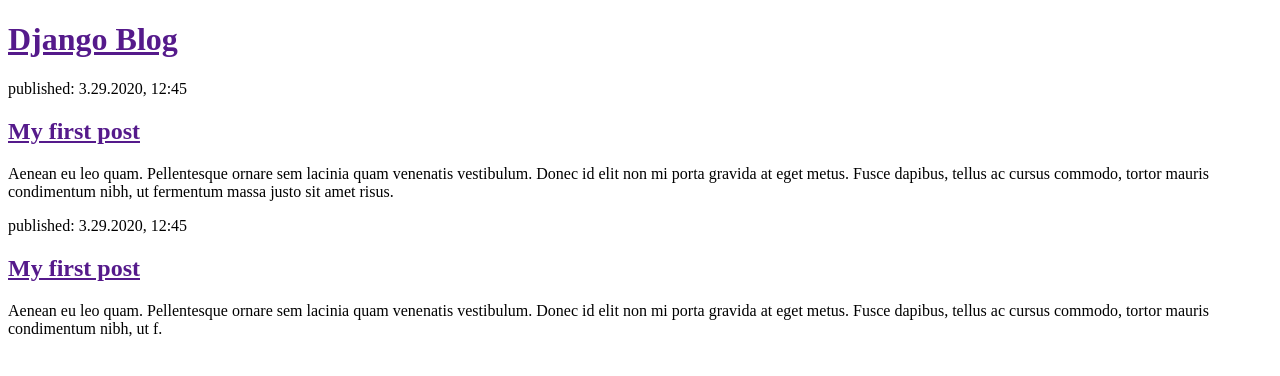
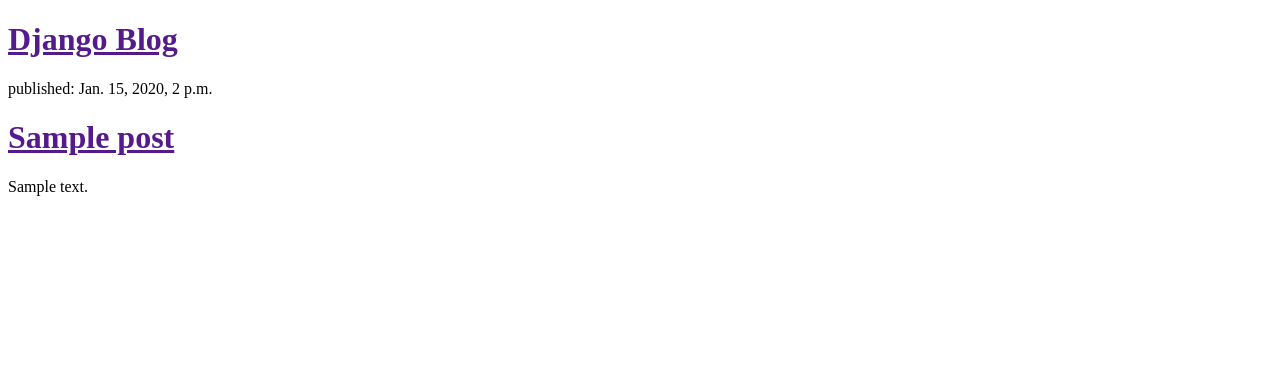
Before and after one commit to Grakha/my-first-blog, a Django app: page / in a window 1280 px wide. Shown: the top 376 px of the page. Run offline with Django 3.2, Linux system fonts and the light colour scheme; tables that the repository leaves empty hold one stand-in row (values such as "Sample post").

Commit message:
Modified templates to display posts from database.

```diff
--- a/blog/models.py
+++ b/blog/models.py
@@ -1,6 +1,14 @@
 from django.conf import settings
 from django.db import models
 from django.utils import timezone
+
+'''
+    You have to run python manage.py syncdb (or python manage.py migrate if you use south - which you should)
+    in order for changes to be applied to the database.
+    https://stackoverflow.com/questions/22427388/django-db-utils-operationalerror-my-table-has-no-column-id-error
+    1) python manage.py makemigrations  - alias = pmake
+    2) python manage.py migrate  - alias = pmigrate
+'''
 
 # Created Model Post
 class Post(models.Model):
--- a/blog/templates/blog/post_list.html
+++ b/blog/templates/blog/post_list.html
@@ -11,22 +11,12 @@
 <div>
   <h1><a href="">Django Blog</a></h1>
 </div>
-<div>
-  <p>published: 3.29.2020, 12:45</p>
-  <h2><a href="">My first post</a></h2>
-  <p>
-    Aenean eu leo quam. Pellentesque ornare sem lacinia quam venenatis vestibulum. Donec id elit non mi porta gravida
-    at eget metus. Fusce dapibus, tellus ac cursus commodo, tortor mauris condimentum nibh, ut fermentum massa justo sit
-    amet risus.
-  </p>
-</div>
-<div>
-  <p>published: 3.29.2020, 12:45</p>
-  <h2><a href="">My first post</a></h2>
-  <p>
-    Aenean eu leo quam. Pellentesque ornare sem lacinia quam venenatis vestibulum. Donec id elit non mi porta gravida
-    at eget metus. Fusce dapibus, tellus ac cursus commodo, tortor mauris condimentum nibh, ut f.
-  </p>
-</div>
+{% for post in posts %}
+  <div>
+    <p>published: {{ post.published_date }}</p>
+    <h1><a href="">{{ post.title }}</a></h1>
+    <p>{{ post.text|linebreaksbr }}</p>
+  </div>
+{% endfor %}
 </body>
 </html>
```
Also changed, not shown: blog/migrations/0002_auto_20200331_2008.py (added).
